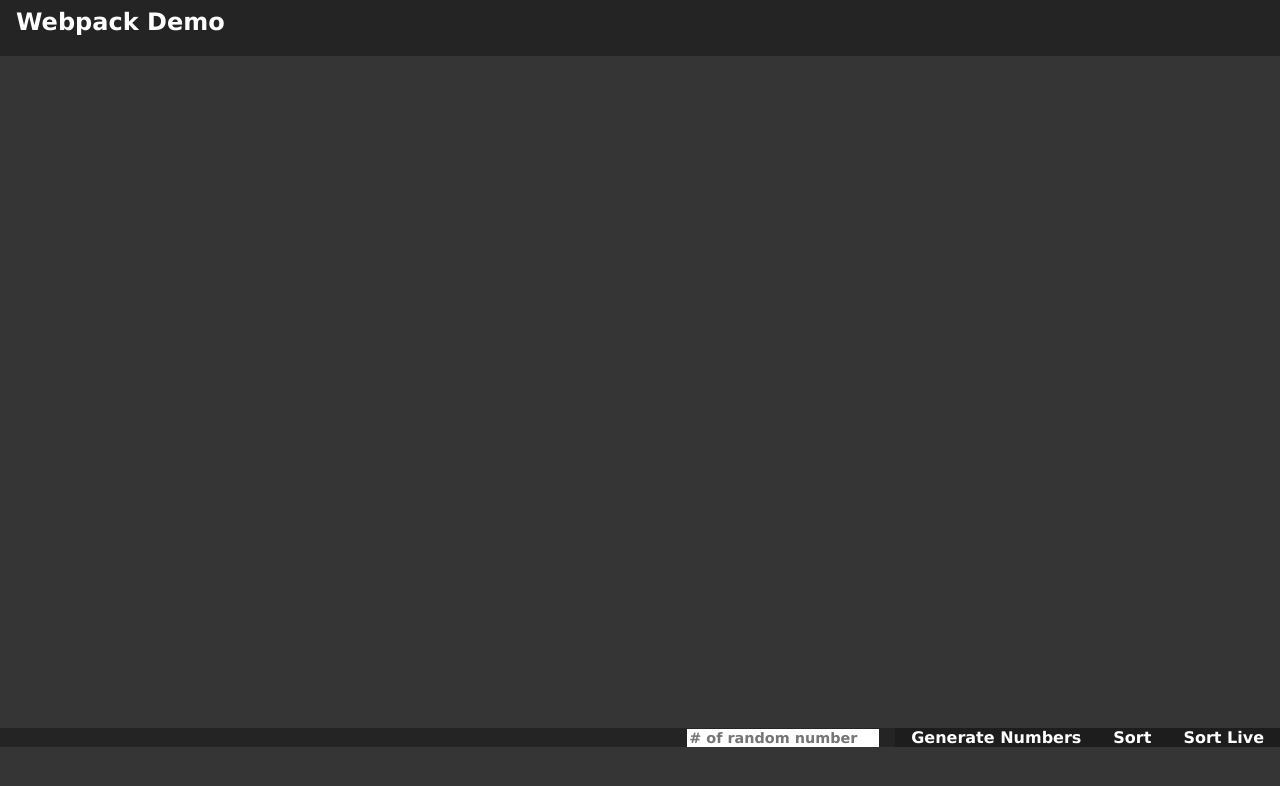
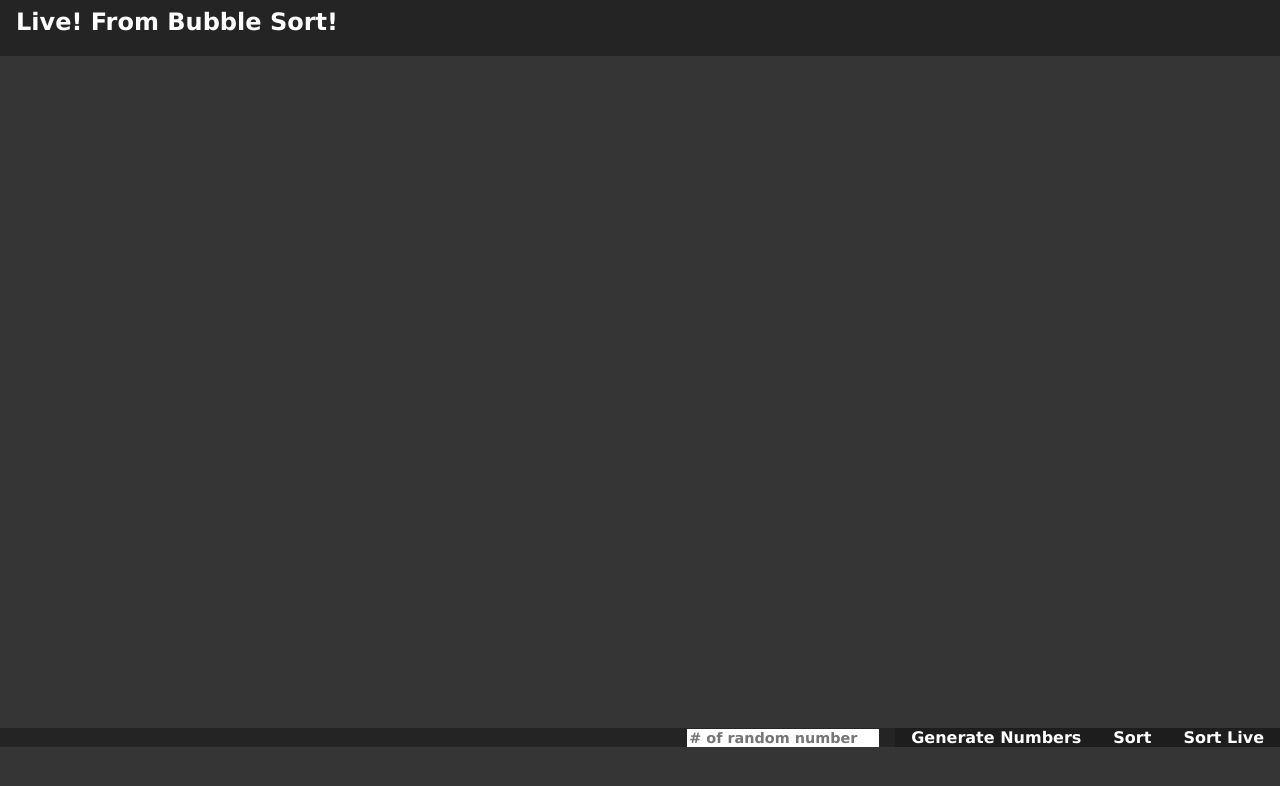
Before and after one commit to mkdinh/webpack-demo, a website built with webpack: page public/index.html in a window 1280 px wide. Built offline with nearby package versions, Linux system fonts and the light colour scheme.

Commit message:
change title

```diff
--- a/public/assets/css/main.css
+++ b/public/assets/css/main.css
@@ -14,7 +14,7 @@ body {
 .title {
   font: bold 1.5rem Verdana;
   color: #FFFFFF;
-  width: 25%;
+  width: 30%;
   background: #252424;
 }
 
--- a/public/index.html
+++ b/public/index.html
@@ -2,11 +2,11 @@
 
 <head>
   <title>
-    webpack demo
+    Live Sort
   </title>
   <div class='title-bar'>
     <div class='title'>
-      Webpack Demo
+      Live! From Bubble Sort!
     </div>
   </div>
   <div id='numbers'></div>
```
Also changed, not shown: public/index.prod.html (+1 -1 lines), dist/index.html, dist/static/js/bundle.js.
